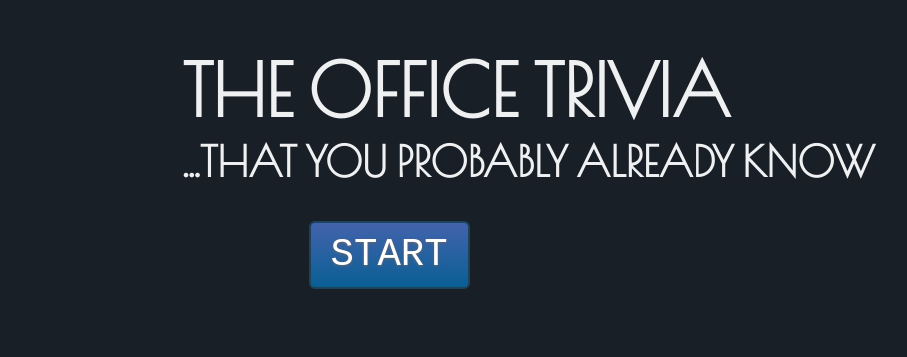
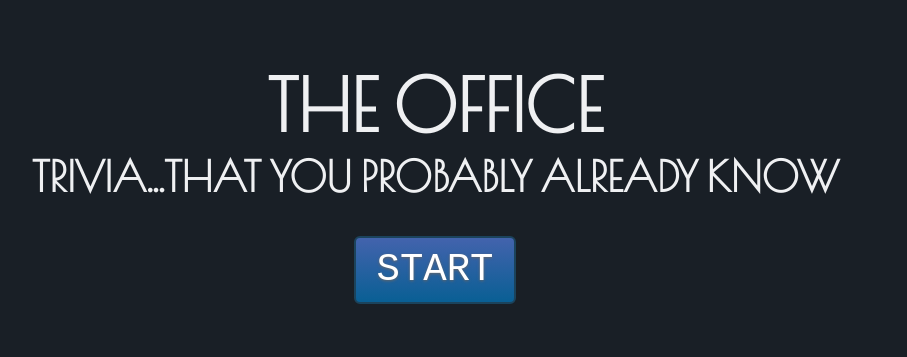
Before and after one commit to cgillis-ut/TriviaGame, a PHP site: page / in a window 1280 px wide. Shown: the top 357 px of the page, without its empty margins (205-1112 px from the left). Run offline with PHP 8.4, Linux system fonts and the light colour scheme; some libraries are stand-ins or nearby versions.

Commit message:
adds new gifs and updates js

```diff
--- a/assets/css/style.css
+++ b/assets/css/style.css
@@ -1,10 +1,12 @@
 body {
   background-color: #191f26;
+  font-family: 'Gentium Basic', serif;
+  font-size: 24px;
+  color: white;
 }
 
 .h1, .h2{
 		font-family: 'Poiret One', cursive;
-		margin-left: 30%;
 		color: #eff0f2;
 
 }
@@ -20,7 +22,6 @@
 .start{
 	font-family: 'Raleway', sans-serif;
 	font-size: 30px;
-	margin-left: 40%;
   background: #4363ad;
   background-image: -webkit-linear-gradient(top, #4363ad, #095f94);
   background-image: -moz-linear-gradient(top, #4363ad, #095f94);
@@ -39,6 +40,11 @@
   text-decoration: none;
 }
 
+img{
+	width: 400px;
+	height: 400px;
+}
+
 .start:hover {
   background: #3cb0fd;
   text-decoration: none;
@@ -46,7 +52,7 @@
 
 }
 span{
-	display: block;
+	display: inline-block;
 	background-color: #8e9294;
 	font-size: 17px;
 	color: white;
@@ -59,6 +65,7 @@
 	padding-top: 30px;
 }
 
-#time-remaining-text{
-	float: left;
+#main-container{
+	margin: 5%;
+	text-align: center;
 }
--- a/assets/javascript/app.js
+++ b/assets/javascript/app.js
@@ -1,25 +1,25 @@
 var remainingQandAs = [
   {
-      question: "what is the color of the moon?",
-      answers: [ "Orange", "Blue", "Gray", "Green" ],
-      correctAnswer: "Gray",
+      question: "Who had a reputation of being a crass alcoholic?",
+      answers: [ "Stanley", "Phyllis", "Creed", "Meredith" ],
+      correctAnswer: "Meredith",
 
     }, {
-      question: "where does batman live?",
-      answers: [ "La", "New York", "Gotham", "Atlanta" ],
-      correctAnswer: "Gotham"
+      question: "Who did Michael get engaged to before leaving Scranton?",
+      answers: [ "Marie", "Jan", "Carol", "Angela" ],
+      correctAnswer: "Holly"
     }, {
-      question: "what is 2 + 2?",
-      answers: [ "4", "7", "8", "12" ],
-      correctAnswer: "4"
+      question: "How did Michael burn his foot?",
+      answers: [ "George Forman Grill", "Rolling Rotisserie", "Toaster", "Microwave Oven" ],
+      correctAnswer: "George Forman Grill"
     }, {
-      question: "what is the microsoft logo?",
-      answers: [ "green", "f", "window", "triangle" ],
-      correctAnswer: "window"
+      question: "Which country did Toby take a not-so permanent vacation in?",
+      answers: [ "Mexico", "Puerto Rico", "Fiji", "Costa Rica" ],
+      correctAnswer: "Costa Rica"
     }, {
-      question: "what is the shape of a wheel?",
-      answers: [ "circle", "square", "hexagon", "rectangle" ],
-      correctAnswer: "circle"
+      question: "What is the name of Andy Bernard's a cappella group?",
+      answers: [ "Pitch Perfect", "En Vogue", "Here Comes Treble", "Chord on Blues" ],
+      correctAnswer: "Here Comes Treble"
     }
 
   ];
@@ -143,11 +143,11 @@
   }
 }
 
-var images = ["assets/images/image0.jpg",
-        "assets/images/image1.jpg",
-        "assets/images/image2.jpg",
-        "assets/images/image3.jpg",
-        "assets/images/image4.jpg"
+var images = ["https://media.giphy.com/media/EpHT6msQPAKE8/giphy.gif",
+        "https://media.giphy.com/media/B8laVxoaaUyCA/giphy.gif",
+        "https://media.giphy.com/media/baBWucq2gY0HS/giphy.gif",
+        "https://media.giphy.com/media/ToMjGpx9F5ktZw8qPUQ/giphy.gif",
+        "https://media.giphy.com/media/BuBz6V1s1dVC0/giphy.gif"
         ];
 
 var currentImage;
@@ -199,7 +199,7 @@
           resumeGame();
     }
 
-    }, 1000);
+    }, 500);
 }
 
 
--- a/index.html
+++ b/index.html
@@ -8,11 +8,14 @@
   </head>
 <body>
 
+<div id="main-container">
 
-<h1 class="h1">THE OFFICE TRIVIA</h1>
-<h2 class="h2">...THAT YOU PROBABLY ALREADY KNOW</h2>
+<h1 class="h1">THE OFFICE</h1>
+<h2 class="h2">TRIVIA...THAT YOU PROBABLY ALREADY KNOW</h2>
 
 <button type='button' class='start'>START</button>
+
+
 
   <div id="timer-panel">
     <div id="time-remaining-text"></div><div id="timer"></div>
@@ -20,7 +23,6 @@
 
 <br>
 <br>
-
   <div id="current-question"></div>
 
   <div id="choices-container"></div>
@@ -32,8 +34,8 @@
   <div id="image-container"></div>
 
   <div id="final-score"></div>
+</div>
 
-
-<script type="text/javascript" src="assets/javascript/pseudocode.js"></script>
+<script type="text/javascript" src="assets/javascript/app.js"></script>
 </body>
 </html>
```
Also changed, not shown: assets/images/image0.gif (added), assets/images/image2.gif (added), assets/images/image4.gif (added), 2 other files.
